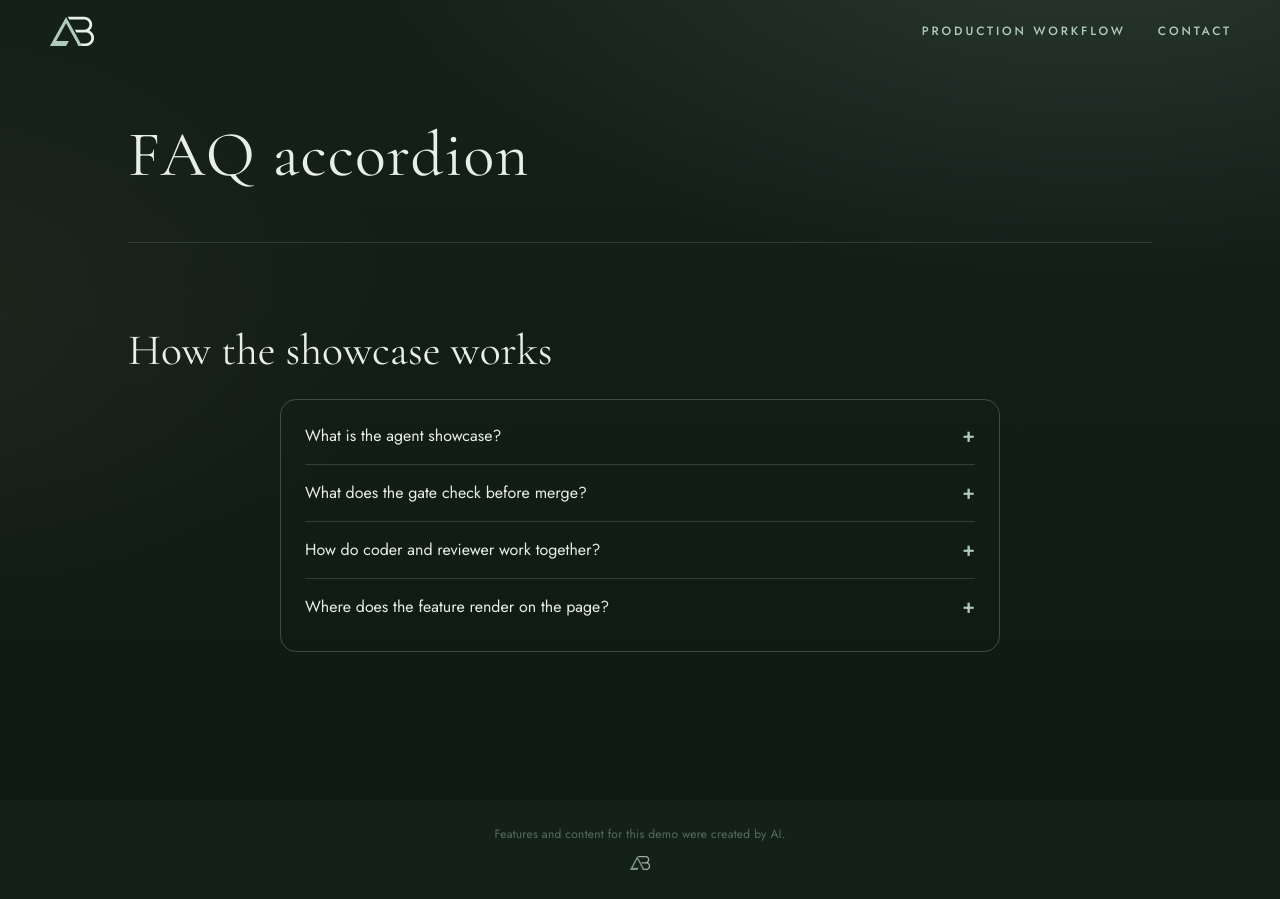
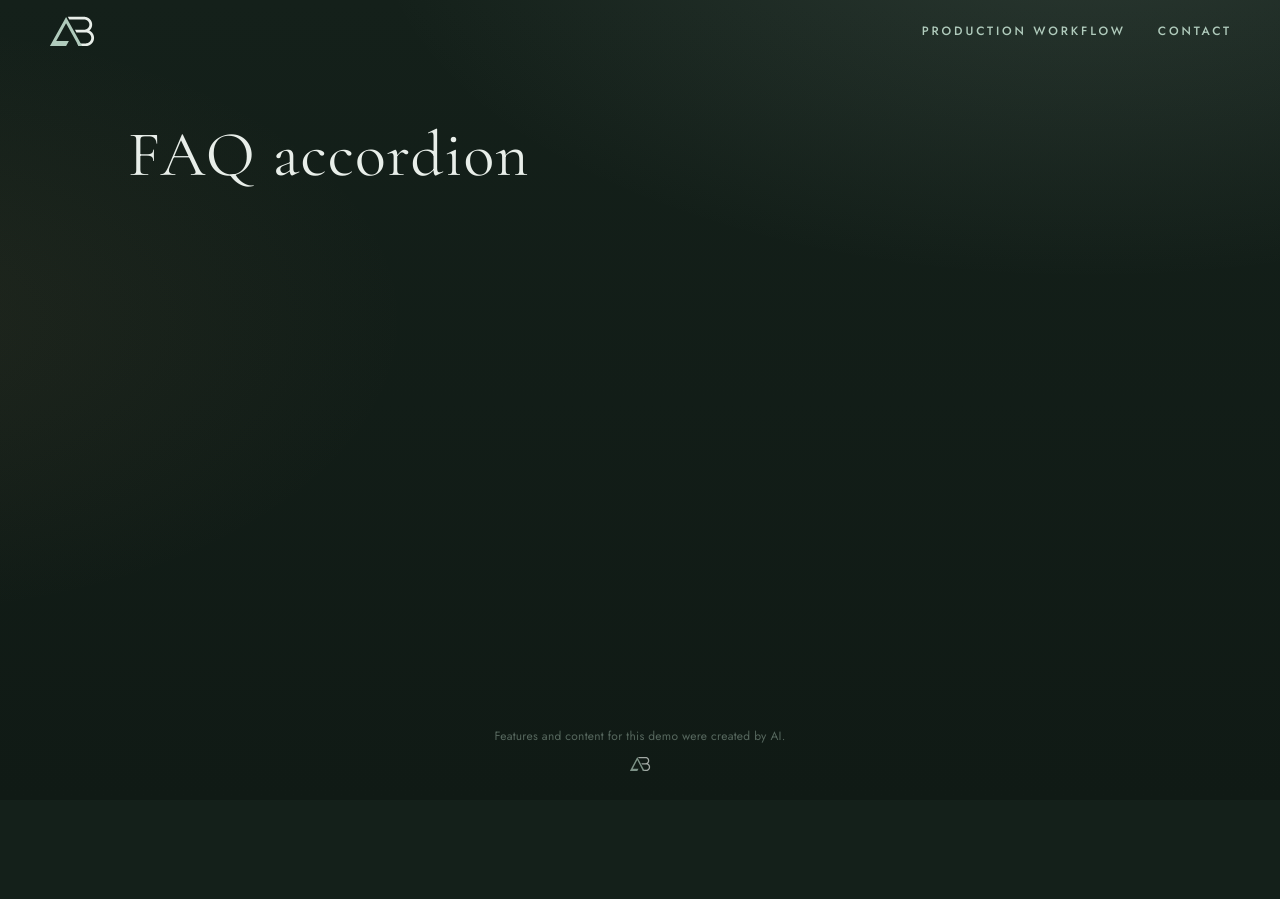
Before and after one commit to ashtonbach/agent-showcase, a Next.js app: page /showcase/ in a window 1280 px wide. After the commit the page ends 800 px from the top, so only its background shows below. Built offline with nearby package versions, Linux system fonts and the light colour scheme.

Commit message:
Base: lab slot empty, from main f53b821 (Author: Alder)

```diff
--- a/app/lab/faq-accordion/index.tsx
+++ /dev/null
@@ -1,139 +0,0 @@
-"use client";
-
-import { useState } from "react";
-
-const FAQS = [
-  {
-    q: "What is the agent showcase?",
-    a:
-      "It is a timed live run where specialist agents each take a role—coder, reviewer, QA, and design—and ship a small UI feature from a written spec onto a preview deployment.",
-  },
-  {
-    q: "What does the gate check before merge?",
-    a:
-      "An automated gate enforces allowed files, line limits, banned APIs, a production build, layout at mobile and desktop widths, and functional behavior such as accordion semantics.",
-  },
-  {
-    q: "How do coder and reviewer work together?",
-    a:
-      "The coder implements the lab slot, runs SHIP to self-check and push, then hands off to the reviewer; fix rounds apply only the notes returned until checks pass.",
-  },
-  {
-    q: "Where does the feature render on the page?",
-    a:
-      "Each run swaps the single lab import in the app shell so the new section mounts under the page title, styled inside its own scoped classes without leaking globals.",
-  },
-];
-
-export default function FaqAccordion() {
-  const [openIndex, setOpenIndex] = useState<number | null>(null);
-
-  const toggle = (index: number) => {
-    setOpenIndex((prev) => (prev === index ? null : index));
-  };
-
-  return (
-    <section data-lab="faq-accordion" aria-labelledby="faq-accordion-title">
-      <h2 id="faq-accordion-title">How the showcase works</h2>
-      <div className="lab-faq">
-        {FAQS.map((item, index) => {
-          const open = openIndex === index;
-          const panelId = `faq-accordion-panel-${index}`;
-          return (
-            <div key={panelId} className="lab-faq-item">
-              <button
-                type="button"
-                className="lab-faq-trigger"
-                aria-expanded={open}
-                aria-controls={panelId}
-                onClick={() => toggle(index)}
-              >
-                <span className="lab-faq-q">{item.q}</span>
-                <span className="lab-faq-icon" aria-hidden="true">
-                  {open ? "−" : "+"}
-                </span>
-              </button>
-              <div
-                id={panelId}
-                role="region"
-                className="lab-faq-panel"
-                hidden={!open}
-              >
-                <p>{item.a}</p>
-              </div>
-            </div>
-          );
-        })}
-      </div>
-      <style>{`
-        [data-lab="faq-accordion"] .lab-faq {
-          width: min(720px, 100%);
-          margin: 8px auto 56px;
-          border: 1px solid rgba(176, 203, 188, 0.28);
-          border-radius: 16px;
-          padding: 8px 24px 16px;
-          box-sizing: border-box;
-        }
-        [data-lab="faq-accordion"] .lab-faq-item {
-          border-bottom: 1px solid rgba(176, 203, 188, 0.2);
-        }
-        [data-lab="faq-accordion"] .lab-faq-item:last-child {
-          border-bottom: none;
-        }
-        [data-lab="faq-accordion"] .lab-faq-trigger {
-          display: flex;
-          align-items: flex-start;
-          justify-content: space-between;
-          gap: 16px;
-          width: 100%;
-          padding: 16px 0;
-          margin: 0;
-          border: none;
-          background: transparent;
-          color: var(--mist, #e8eee9);
-          font-family: var(--sans), system-ui, sans-serif;
-          font-size: 1rem;
-          line-height: 1.45;
-          text-align: left;
-          cursor: pointer;
-        }
-        [data-lab="faq-accordion"] .lab-faq-trigger:hover {
-          color: var(--sage, #b0cbbc);
-        }
-        [data-lab="faq-accordion"] .lab-faq-trigger:focus-visible {
-          outline: 2px solid var(--sage, #b0cbbc);
-          outline-offset: 2px;
-          border-radius: 4px;
-        }
-        [data-lab="faq-accordion"] .lab-faq-q {
-          flex: 1;
-        }
-        [data-lab="faq-accordion"] .lab-faq-icon {
-          flex-shrink: 0;
-          font-size: 1.25rem;
-          line-height: 1.2;
-          color: var(--sage, #b0cbbc);
-          font-weight: 500;
-        }
-        [data-lab="faq-accordion"] .lab-faq-panel {
-          padding: 0 0 16px;
-        }
-        [data-lab="faq-accordion"] .lab-faq-panel p {
-          margin: 0;
-          color: var(--mist, #e8eee9);
-          opacity: 0.92;
-          font-size: 0.95rem;
-          line-height: 1.55;
-        }
-        [data-lab="faq-accordion"] .lab-faq-panel[hidden] {
-          display: none;
-        }
-        @media (prefers-reduced-motion: no-preference) {
-          [data-lab="faq-accordion"] .lab-faq-icon {
-            transition: transform 0.15s ease;
-          }
-        }
-      `}</style>
-    </section>
-  );
-}
--- a/app/page.tsx
+++ b/app/page.tsx
@@ -1,4 +1,3 @@
-import Lab from "./lab/faq-accordion";
 import { readDemoKey, demoTitle } from "./demo-name";
 const demoKey = readDemoKey();
 const demoName = demoTitle();
@@ -6,7 +5,7 @@ export default function Page() {
   return (
     <div className="page-stack">
       <h1 className="demo-title" data-i18n={demoKey}>{demoName}</h1>
-      <Lab /> {/* lab:slot */}
+      {/* lab:slot */}
     </div>
   );
 }
```
